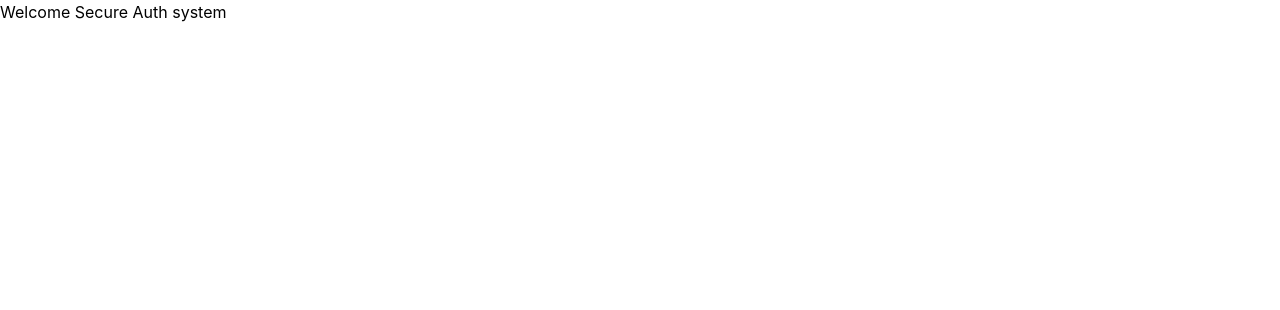
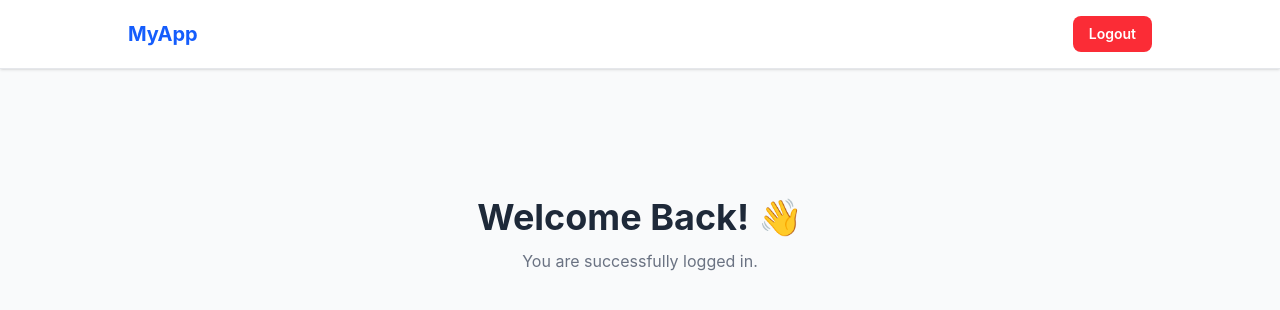
Before and after one commit to nesarikartejas10/Secure-MERN-Authentication-System-with-JWT-2FA-Role-Based-Access, a React app in the folder frontend/: page / in a window 1280 px wide. Shown: the top 310 px of the page. Built offline with nearby package versions, Linux system fonts and the light colour scheme; the HTML template or start-up script is replaced by a standard one.

Commit message:
create home page

```diff
--- a/frontend/src/pages/Home.jsx
+++ b/frontend/src/pages/Home.jsx
@@ -1,5 +1,38 @@
+import { useNavigate } from "react-router-dom";
+
 const Home = () => {
-  return <div>Welcome Secure Auth system</div>;
+  const navigate = useNavigate();
+
+  const handleLogout = () => {
+    navigate("/login");
+  };
+
+  return (
+    <div className="min-h-screen bg-gray-50">
+      <nav className="w-full bg-white border-b border-gray-200 shadow-sm px-6 py-4">
+        <div className="max-w-5xl mx-auto flex items-center justify-between">
+          {/* Logo */}
+          <h1 className="text-xl font-bold text-blue-600">MyApp</h1>
+
+          <button
+            onClick={handleLogout}
+            className="px-4 py-2 bg-red-500 hover:bg-red-600 text-white text-sm font-semibold rounded-lg transition-colors duration-150 cursor-pointer"
+          >
+            Logout
+          </button>
+        </div>
+      </nav>
+
+      <div className="flex flex-col items-center justify-center mt-32 px-4">
+        <h2 className="text-4xl font-bold text-gray-800 text-center">
+          Welcome Back! 👋
+        </h2>
+        <p className="text-gray-500 mt-3 text-center text-base">
+          You are successfully logged in.
+        </p>
+      </div>
+    </div>
+  );
 };
 
 export default Home;
```
